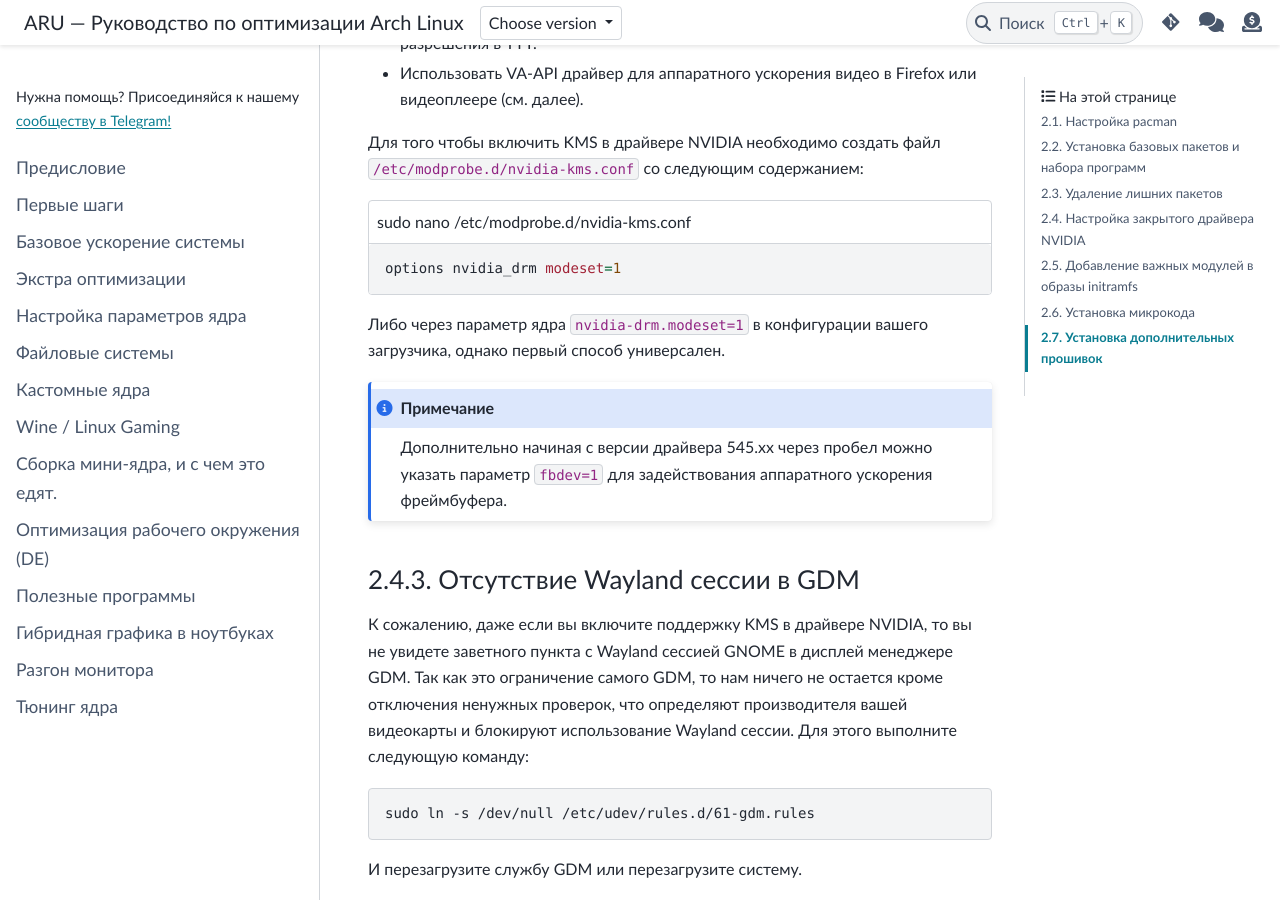
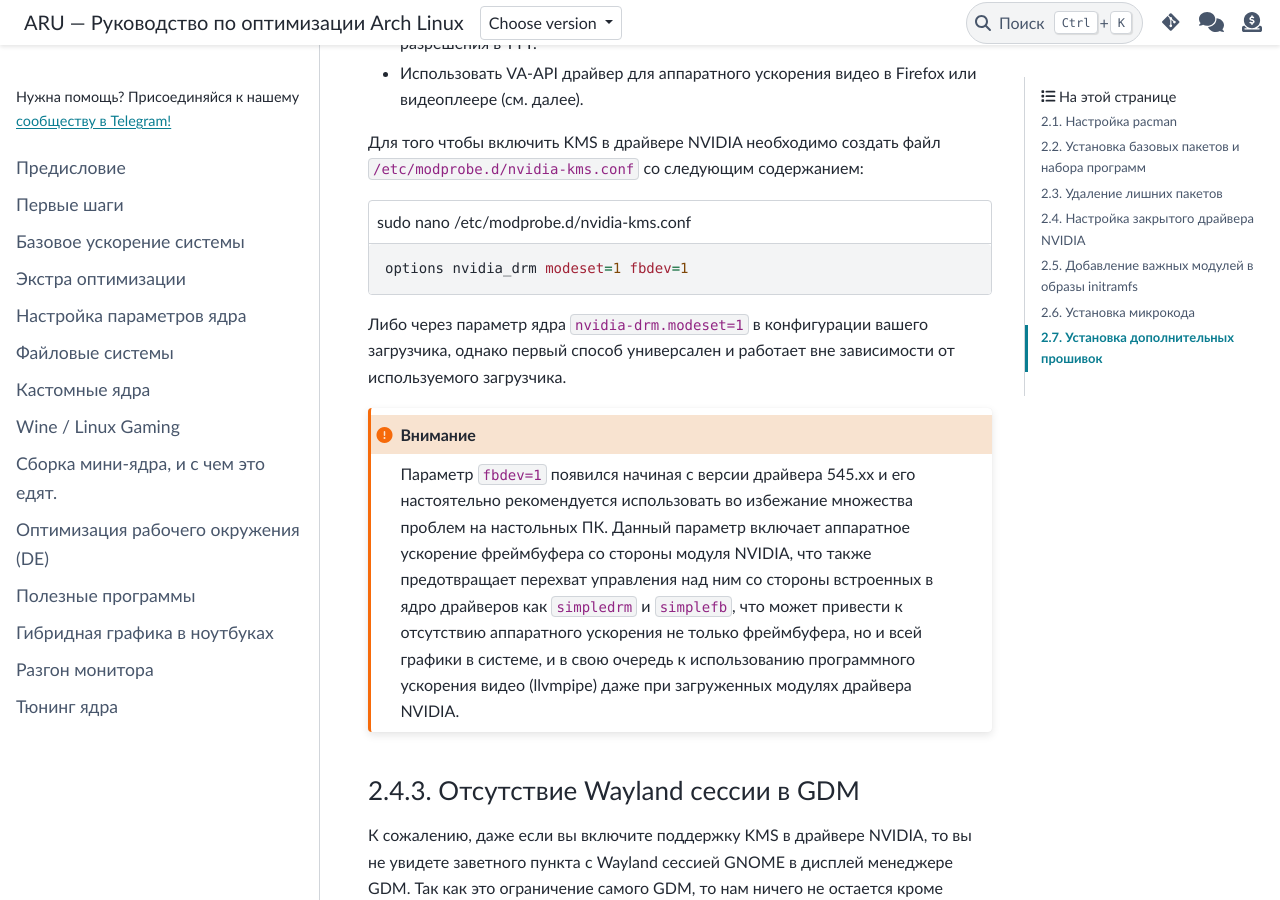
Before and after one commit to ventureoo/ARU, a Sphinx documentation site: the page built from docs/source/first-steps.rst, in a window 1280 px wide and 900 px high, scrolled down 9708 px. Built offline with Sphinx 7.4.7 and the PyData theme 0.15.4, drawn with Linux system fonts in a browser that asks for light colours.

Commit message:
first-steps: Recommend using fbdev=1 by default

```diff
--- a/docs/source/first-steps.rst
+++ b/docs/source/first-steps.rst
@@ -480,14 +480,22 @@
 .. code-block:: shell
    :caption: sudo nano /etc/modprobe.d/nvidia-kms.conf
 
-   options nvidia_drm modeset=1
+   options nvidia_drm modeset=1 fbdev=1
 
 Либо через параметр ядра ``nvidia-drm.modeset=1`` в конфигурации
-вашего загрузчика, однако первый способ универсален.
+вашего загрузчика, однако первый способ универсален и работает вне
+зависимости от используемого загрузчика.
 
-.. note:: Дополнительно начиная с версии драйвера 545.xx через пробел
-   можно указать параметр ``fbdev=1`` для задействования аппаратного
-   ускорения фреймбуфера.
+.. attention:: Параметр ``fbdev=1`` появился начиная с версии драйвера
+   545.xx и его настоятельно рекомендуется использовать во избежание
+   множества проблем на настольных ПК. Данный параметр включает
+   аппаратное ускорение фреймбуфера со стороны модуля NVIDIA, что
+   также предотвращает перехват управления над ним со стороны
+   встроенных в ядро драйверов как ``simpledrm`` и ``simplefb``, что
+   может привести к отсутствию аппаратного ускорения не только
+   фреймбуфера, но и всей графики в системе, и в свою очередь к
+   использованию программного ускорения видео (llvmpipe) даже при
+   загруженных модулях драйвера NVIDIA.
 
 .. index:: nvidia, gdm, wayland
 .. _nvidia_gdm_wayland_session:
```
